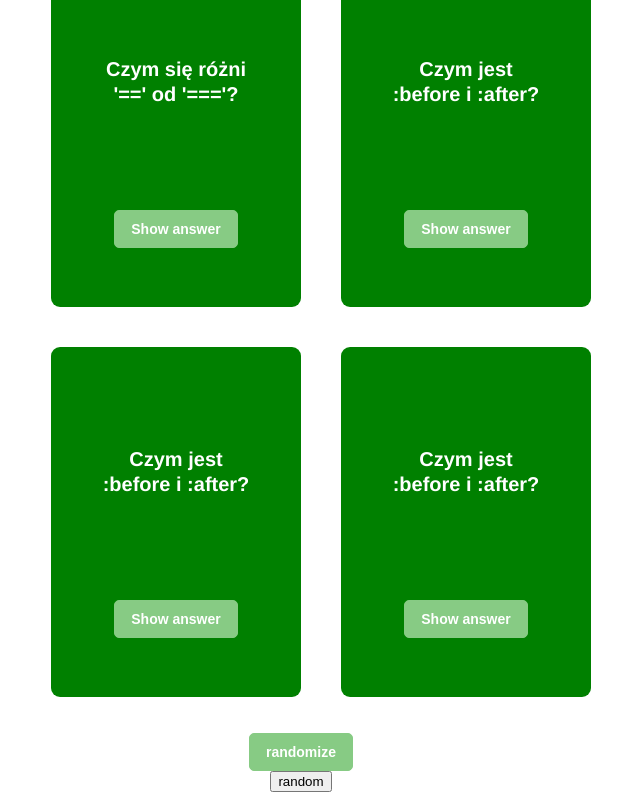
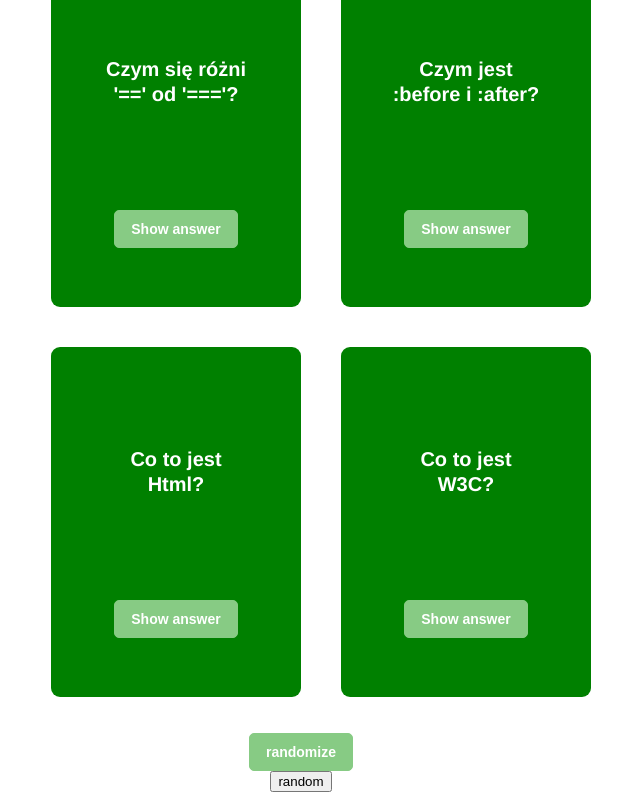
Before and after one commit to Datureli/FiszLearn, a Vue app in the folder lernfisz/: page / in a window 1280 px wide. Shown: the part 545-1345 px from the top of the page, without its empty margins (339-979 px from the left). Built offline with nearby package versions, Linux system fonts and the light colour scheme.

Commit message:
update questions

```diff
--- a/lernfisz/src/App.vue
+++ b/lernfisz/src/App.vue
@@ -37,8 +37,7 @@ export default {
 header {
   width: 100%;
   height: 60px;
-  background-color: black;
-  color: wheat;
+
 }
 .fade-enter-active,
 .fade-leave-active {
--- a/lernfisz/src/components/QuestionCard.vue
+++ b/lernfisz/src/components/QuestionCard.vue
@@ -53,39 +53,39 @@ export default {
           change: false,
         },
         {
-          question: "Czym jest :before i :after?",
+          question: "Co to jest Html?",
           answer:
-            ":before oraz :after umożliwiają dodanie kontentu przed i za elementem.",
+            "Jest to język znaczników służący do tworzenia stron internetowych",
           change: false,
         },
         {
-          question: "Czym jest :before i :after?",
+          question: "Co to jest W3C?",
           answer:
-            ":before oraz :after umożliwiają dodanie kontentu przed i za elementem.",
+            "Organizacja zajmująca się ustalaniem standardu pisania stron www",
           change: false,
         },
         {
-          question: "Czym jest :before i :after?",
+          question: "Czym jest branch?",
           answer:
-            ":before oraz :after umożliwiają dodanie kontentu przed i za elementem.",
+            "Jest to oddzielna gałąź, na której znajduje się nasz kod.",
           change: false,
         },
         {
-          question: "Czym jest :before i :after?",
+          question: "Co to jest API?",
           answer:
-            ":before oraz :after umożliwiają dodanie kontentu przed i za elementem.",
+            "API to skrót oznaczający interfejs programowania aplikacji",
           change: false,
         },
         {
-          question: "Czym jest :before i :after?",
+          question: "Co to jest npm?",
           answer:
-            ":before oraz :after umożliwiają dodanie kontentu przed i za elementem.",
+            "Npm jest menedżerem pakietów dla języka JavaScript.",
           change: false,
         },
         {
-          question: "Czym jest :before i :after?",
+          question: "Co to jest JSON?",
           answer:
-            ":before oraz :after umożliwiają dodanie kontentu przed i za elementem.",
+            "JSON to otwarty format zapisu struktur danych.",
           change: false,
         },
       ],
```
